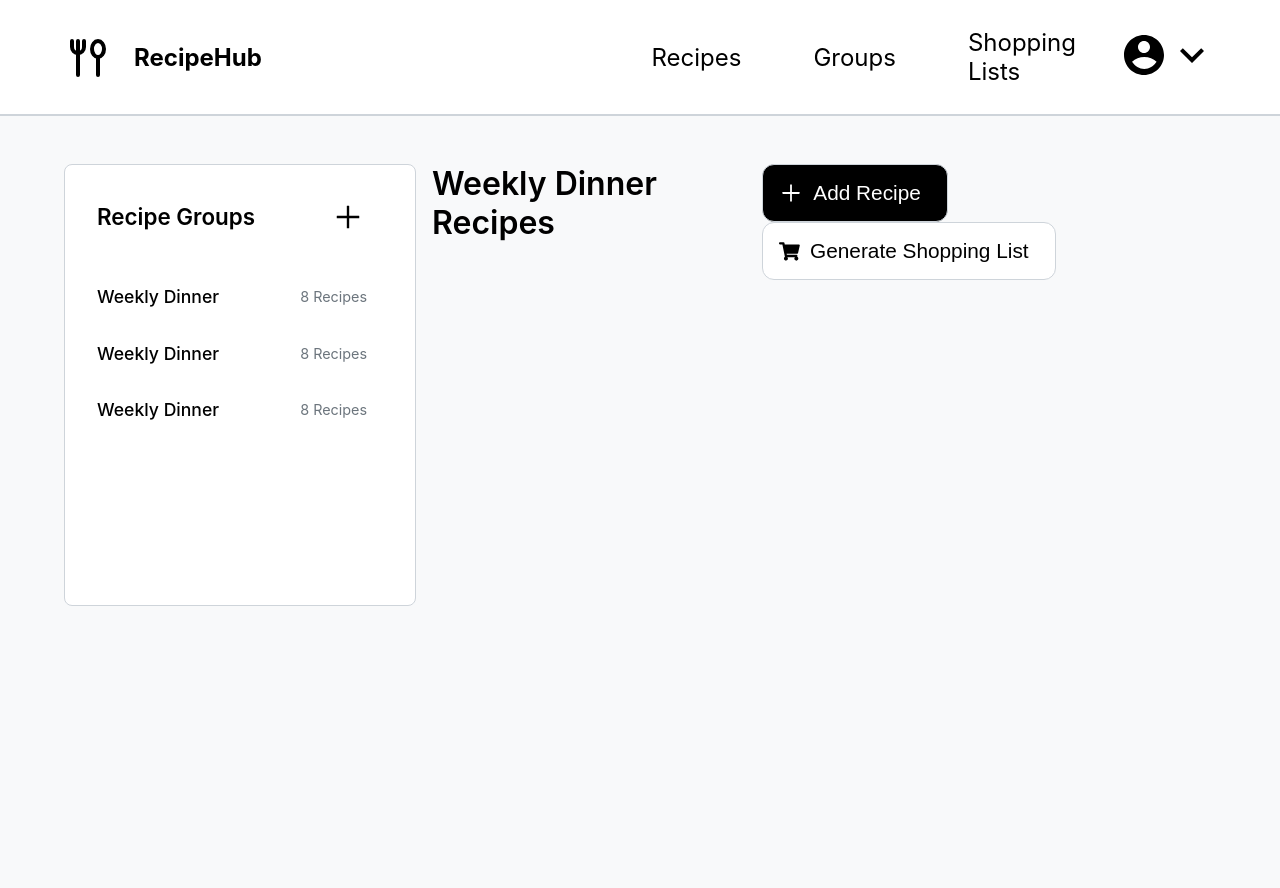
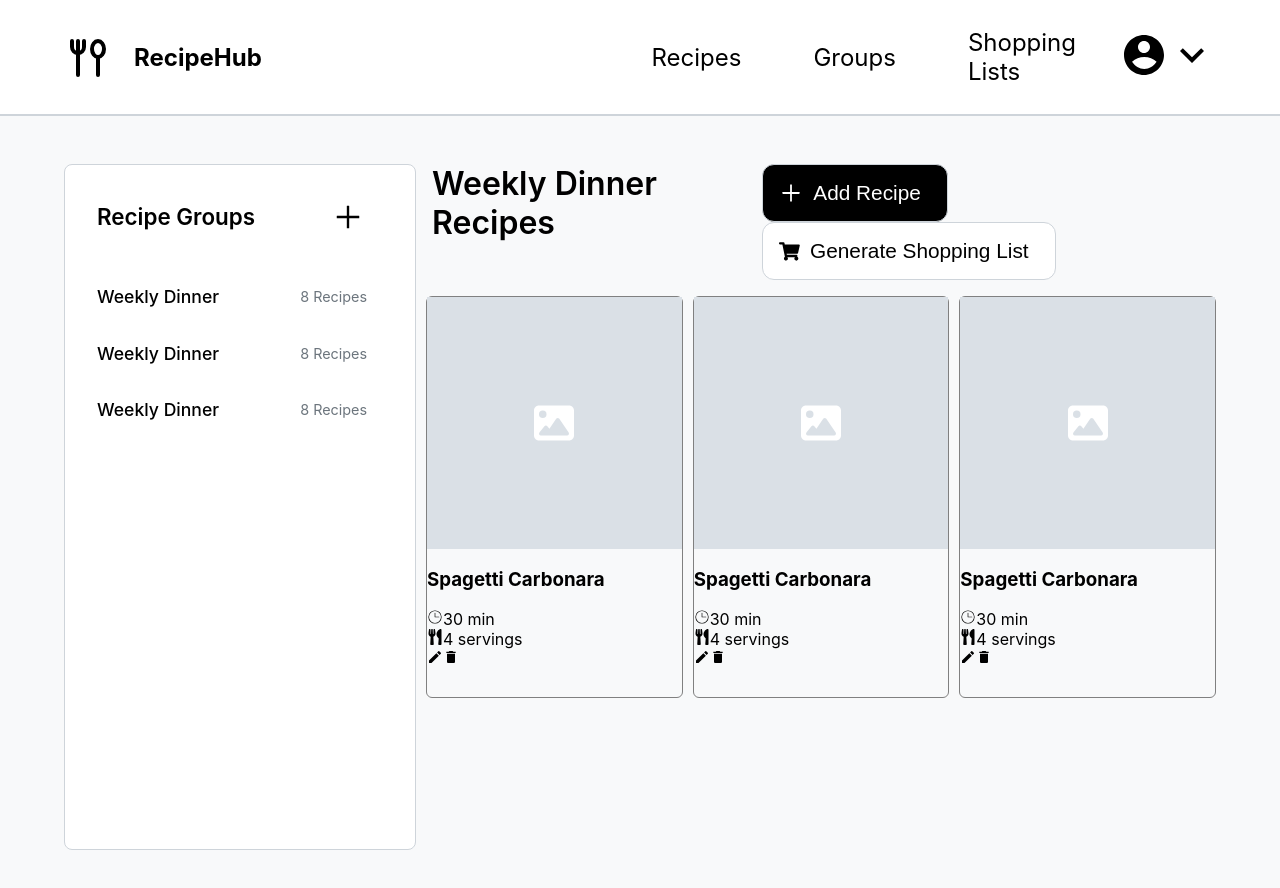
Before and after one commit to dandlp95/RecipeHub, a React (Create React App) app: page /home in a window 1280 px wide. Shown: the top 888 px of the page. Built offline with nearby package versions, Linux system fonts and the light colour scheme; the HTML template or start-up script is replaced by a standard one.

Commit message:
progress on recipe preview container

```diff
--- a/src/app.module.css
+++ b/src/app.module.css
@@ -4,3 +4,7 @@
     position: relative;
     background-color: var(--mint-cream);
 }
+
+.appCSS > div  {
+    width: 500px;
+}
--- a/src/components/recipePreview.tsx
+++ b/src/components/recipePreview.tsx
@@ -0,0 +1,62 @@
+import React from 'react'
+import RecipePreviewCSS from './styles/recipePreview.module.css'
+import { FaImage } from "react-icons/fa6";
+import { CiClock2 } from 'react-icons/ci'
+import { FaUtensils } from 'react-icons/fa'
+import { MdModeEdit, MdDelete } from 'react-icons/md'
+import { IconContext } from 'react-icons'
+
+type Props = {}
+
+const RecipePreview: React.FunctionComponent<Props> = () => {
+  return (
+    <div className={RecipePreviewCSS.recipePreviewMain}>
+      <div className={RecipePreviewCSS.recipeImage}>
+        {/* Add a condition here to display the following icon if the recipe has no image. */}
+        <IconContext.Provider
+          value={{ className: `${RecipePreviewCSS.imageIcon}` }}
+        >
+          <FaImage />
+        </IconContext.Provider>
+      </div>
+      <div className={RecipePreviewCSS.recipeInfo}>
+        <h3>Spagetti Carbonara</h3>
+        <div className={RecipePreviewCSS.recipeBottom}>
+          <div className={RecipePreviewCSS.recipeTime}>
+            <IconContext.Provider
+              value={{ className: `${RecipePreviewCSS.clockIcon}` }}
+            >
+              <CiClock2 />
+            </IconContext.Provider>
+
+            <span>30 min</span>
+          </div>
+          <div className={RecipePreviewCSS.recipeServings}>
+            <IconContext.Provider
+              value={{ className: `${RecipePreviewCSS.utensilsIcon}` }}
+            >
+              <FaUtensils />
+            </IconContext.Provider>
+
+            <span>4 servings</span>
+          </div>
+        </div>
+        <div className={RecipePreviewCSS.recipeIcons}>
+          <IconContext.Provider
+            value={{ className: `${RecipePreviewCSS.editIcon}` }}
+          >
+            <MdModeEdit />
+          </IconContext.Provider>
+
+          <IconContext.Provider
+            value={{ className: `${RecipePreviewCSS.deleteIcon}` }}
+          >
+            <MdDelete />
+          </IconContext.Provider>
+        </div>
+      </div>
+    </div>
+  )
+}
+
+export default RecipePreview
--- /dev/null
+++ b/src/components/styles/recipePreview.module.css
@@ -0,0 +1,28 @@
+.recipePreviewMain {
+    display: flex;
+    border: 1px solid gray;
+    border-radius: 6px;
+    flex-direction: column;
+    /* Subtract total gap space and divide */
+    width: calc((100% - 20px) / 3);
+    height: 400px;
+    cursor: pointer;
+}
+
+.recipePreviewMain .recipeImage {
+    background-color: var(--mint-cream);
+    flex: 1.7;
+    display:flex;
+    justify-content: center;
+    align-items: center;
+
+}
+
+.recipePreviewMain .imageIcon{
+    color: white;
+    font-size:2.5rem;
+}
+
+.recipePreviewMain .recipeInfo {
+    flex: 1;
+}
--- a/src/pages/groupPage.tsx
+++ b/src/pages/groupPage.tsx
@@ -1,7 +1,8 @@
 import React from 'react'
 import GroupContainer from '../components/groupsContainer'
+import Button from '../components/button'
+import RecipePreview from '../components/recipePreview'
 import GroupPageCSS from './styles/groupPage.module.css'
-import Button from '../components/button'
 import { ButtonStyling } from '../customTypes/interfaces'
 import { AiOutlinePlus } from 'react-icons/ai'
 import { FaShoppingCart } from 'react-icons/fa'
@@ -25,6 +26,7 @@ const GroupPage: React.FunctionComponent<Props> = (props: Props) => {
         <GroupContainer />
       </div>
       <div className={GroupPageCSS.recipesSection}>
+        <div className={GroupPageCSS.recipeSectionTop}>
           {/* the header below will be dynamically generated based on whatever group is selected
         Hardcoded for testing purposes*/}
           <h2>Weekly Dinner Recipes</h2>
@@ -58,6 +60,12 @@ const GroupPage: React.FunctionComponent<Props> = (props: Props) => {
             </div>
           </div>
         </div>
+        <div className={GroupPageCSS.recipePreviewsSection}>
+          <RecipePreview />
+          <RecipePreview />
+          <RecipePreview />
+        </div>
+      </div>
     </div>
   )
 }
--- a/src/pages/styles/groupPage.module.css
+++ b/src/pages/styles/groupPage.module.css
@@ -4,20 +4,20 @@
     margin: 3rem auto 0 auto;
 }
 
-.groupPageMainContainer .groupContainerWrapper {
-    /* flex-grow: 1; */
+.groupPageMainContainer .recipesSection {
+    flex-grow: 1;
 }
 
-.groupPageMainContainer .recipesSection {
+.groupPageMainContainer .recipeSectionTop {
     flex-grow: 1;
     display: flex;
     justify-content: space-between;
 }
 
 .groupPageMainContainer .recipesSection h2 {
-    margin:0 0 0 1rem;
+    margin: 0 0 0 1rem;
     font-weight: 600;
-    font-size:2rem;
+    font-size: 2rem;
 }
 
 .groupPageMainContainer .addRecipeContent,
@@ -44,3 +44,12 @@
 .groupPageMainContainer .buttonsContainer div:first-child {
     margin-right: 10px;
 }
+
+.groupPageMainContainer .recipePreviewsSection{
+    display:flex;
+    /* width: 100%; */
+    gap: 10px;
+    justify-content: space-between;
+    margin-top:1rem;
+    margin-left: 10px;
+}
```
Also changed, not shown: src/components/styles/recipePreview.modules.css (deleted). Lines whose indentation alone changed are shown as unchanged.
